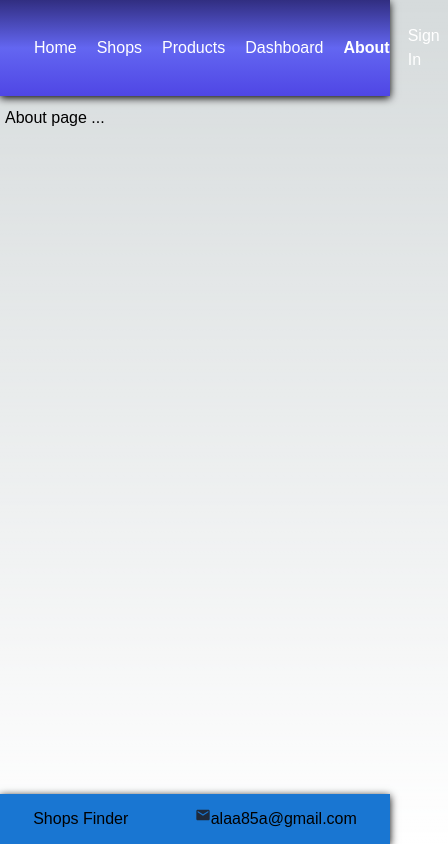
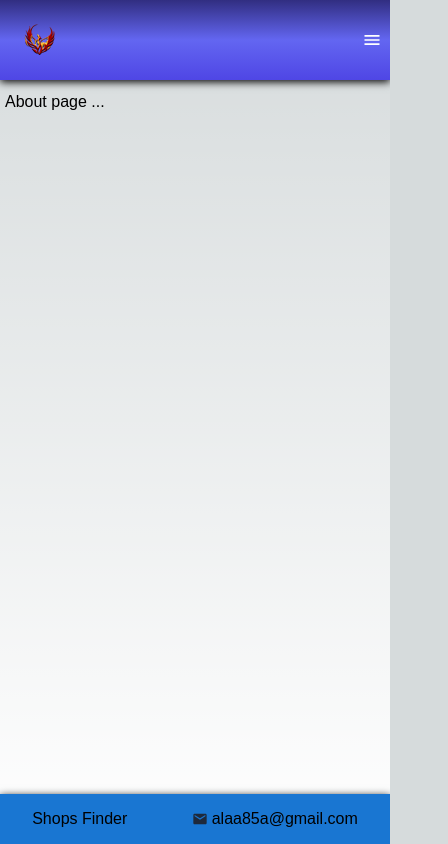
Before and after one commit to alaa-m1/nextjs14-approuter-nextauth-shopsfinder, a Next.js app: page /about in a window 390 px wide. Shown: the whole page, 448 px wide, since content can reach past the window. Built offline with nearby package versions, Linux system fonts and the light colour scheme.

Commit message:
feat: Add [Drawer] in small screens

```diff
--- a/src/app/globals.css
+++ b/src/app/globals.css
@@ -6,6 +6,15 @@
   .shadow-with-border {
     border: 1px soild #ccc;
     box-shadow: 0px 2px 8px;
+  }
+  .transform-active {
+    width: 180px;
+  }
+  .transform-deactive {
+    width: 0px;
+    .logo-container img {
+      margin-left: 1.5rem;
+    }
   }
 }
 @layer components {
--- a/src/shared/layoutComponents/Footer.tsx
+++ b/src/shared/layoutComponents/Footer.tsx
@@ -10,7 +10,7 @@ export const Footer = (): React.ReactNode => {
           <span className="text-black">Shops Finder</span>
         </Link>
       </div>
-      <div className="flex">
+      <div className="flex place-items-center gap-1">
         <MdEmail className="[&>path]:text-slate-800"/>
 
         <a href="mailto:alaa85a@gmail.com">
--- a/src/shared/layoutComponents/Header/Header.tsx
+++ b/src/shared/layoutComponents/Header/Header.tsx
@@ -1,18 +1,26 @@
 "use client";
-import React from "react";
+import React, { useEffect, useState } from "react";
 import logoSrc from "@/assets/images/phoenix.png";
 import { StyledLink } from "@/shared";
 import Link from "next/link";
 import Image from "next/image";
 import { linksDetails as links } from "@/shared";
+import { useMediaQuery } from "usehooks-ts";
+import { Drawer } from "./components";
 
 export const Header = () => {
-  const isSmallScreen = false;
+  const [isClient, setIsClient] = useState(false)
+  const isSmallScreen = useMediaQuery("(max-width: 768px)") && isClient;
   const currentUser = null;
+
+  useEffect(() => {
+    setIsClient(true)
+  }, [])
+
   return (
     <header className="shadow-with-border grow-0 text-black">
       <nav
-        className="relative z-[1000] flex
+        className="relative flex
           place-items-center justify-between p-6 lg:px-8 bg-gradient-to-b  from-indigo-900
           via-indigo-500 to-indigo-600 pr-0 [&_.MuiToolbar-root]:w-full"
       >
@@ -49,6 +57,11 @@ export const Header = () => {
             </div>
           </>
         )}
+        <Drawer
+          links={links}
+          currentUser={currentUser}
+          isSmallScreen={isSmallScreen}
+        />
       </nav>
     </header>
   );
--- /dev/null
+++ b/src/shared/layoutComponents/Header/components/Drawer.tsx
@@ -0,0 +1,108 @@
+"use client";
+import React from "react";
+import { useState } from "react";
+import { MdMenu } from "react-icons/md";
+import logoSrc from "@/assets/images/phoenix.png";
+import { LinkInfo, User } from "@/types";
+import Link from "next/link";
+import Image from "next/image";
+import { StyledLink, StyledList } from "@/shared";
+import { MdClose } from "react-icons/md";
+
+type DrawerProps = {
+  links: Array<LinkInfo>;
+  currentUser: User | null;
+  isSmallScreen: boolean;
+};
+
+export const Drawer = ({ links, currentUser, isSmallScreen }: DrawerProps) => {
+  const [open, setOpen] = useState(false);
+  const drawerLinks: Array<LinkInfo> = [...links, { path: "", label: "" }];
+  return (
+    <>
+      {isSmallScreen ? (
+        <>
+          <button className="mx-2" type="button" aria-controls="main-drawer">
+            <MdMenu
+              className="text-white size-5"
+              onClick={() => setOpen((p) => !p)}
+            />
+          </button>
+          {open && (
+            <div
+              onClick={() => setOpen(false)}
+              className="fixed top-0 bottom-0 right-0 left-0 opacity-30 bg-[#ccc]"
+            ></div>
+          )}
+          <div
+            data-dialog-backdrop="dialog"
+            data-dialog-backdrop-close="true"
+            id="main-drawer"
+            tabIndex={-1}
+            className={` shadow-with-border fixed top-0 left-0 z-102 h-screen overflow-y-auto overflow-x-hidden transition-all duration-1000 bg-white dark:bg-gray
+             [&_span]:text-ellipsis [&_span]:text-nowrap
+             ${
+               open
+                 ? "p-2 pl-4 transform-active backdrop-blur-[20px]"
+                 : "transform-deactive"
+             }  bg-gradient-to-b  from-indigo-900
+            via-indigo-500 to-indigo-600 `}
+          >
+            <div className="container ">
+              <div className="logo-container flex justify-between">
+                <Image
+                  className="ml-16 pt-6 transition-drawer duration-500"
+                  src={logoSrc}
+                  alt={"logo image"}
+                />
+                <button
+                  className="pt-6"
+                  type="button"
+                  aria-controls="main-drawer"
+                >
+                  <MdClose
+                    className="text-white size-4"
+                    onClick={() => setOpen(false)}
+                  />
+                </button>
+              </div>
+              <StyledList aria-labelledby="nested-list-subheader">
+                {drawerLinks.map((link, index) => {
+                  if (link.label !== "")
+                    return (
+                      <div
+                        className="my-2"
+                        key={index}
+                        onClick={() => setOpen(false)}
+                      >
+                        <StyledLink href={link.path}>{link.label}</StyledLink>
+                      </div>
+                    );
+                  return <div key={index}>&nbsp;</div>;
+                })}
+
+                {currentUser ? (
+                  <div
+                    onClick={() => {
+                      console.log("SignOut");
+                      setOpen(false);
+                    }}
+                  >
+                    <StyledLink href={"/"}>{"Sign Out"}</StyledLink>
+                    <Link className="w-full" href={"/"}>
+                      <span className="text-black">{"Sign Out"}</span>
+                    </Link>
+                  </div>
+                ) : (
+                  <div className="my-2" onClick={() => setOpen(false)}>
+                    <StyledLink href={"/auth"}>{"Sign In"}</StyledLink>
+                  </div>
+                )}
+              </StyledList>
+            </div>
+          </div>
+        </>
+      ) : null}
+    </>
+  );
+};
--- /dev/null
+++ b/src/shared/layoutComponents/Header/components/index.ts
@@ -0,0 +1 @@
+export * from "./Drawer";
--- a/tailwind.config.ts
+++ b/tailwind.config.ts
@@ -20,6 +20,9 @@ const config: Config = {
       },
       borderRadius: {
         '4xl': '2rem',
+      },
+      transitionProperty: {
+        'drawer': 'margin',
       }
     },
     screens: {
```
